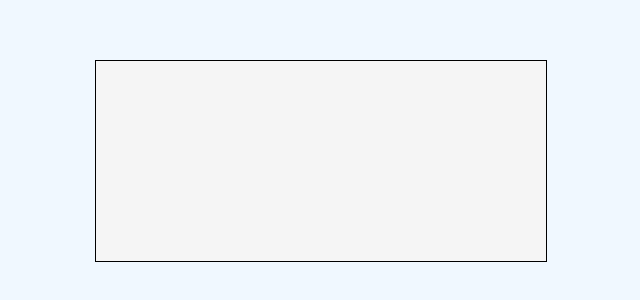
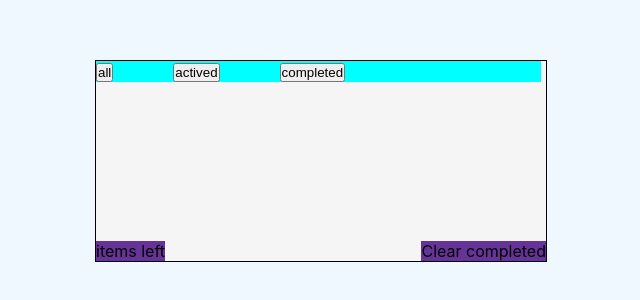
Before and after one commit to yangdepp/to-do-list, a React (Create React App) app: page / in a window 1280 px wide. Shown: the part 240-540 px from the top of the page, without its empty margins (295-935 px from the left). Built offline with nearby package versions, Linux system fonts and the light colour scheme.

Commit message:
chore:html结构和css布局

```diff
--- a/src/App.css
+++ b/src/App.css
@@ -1,3 +1,7 @@
+*{
+  margin: 0;
+  padding: 0;
+}
 html{
   background-color: aliceblue;
 }
@@ -11,3 +15,29 @@ html{
   left: 50%;
   margin: -100px 0 0 -250px;
 }
+.headerContent{
+  background-color: aqua;
+  margin-right: 5px;
+}
+.bto1{
+  margin-right: 60px;
+}
+.footContent{
+  display: inline-block;
+  position: absolute;
+  bottom: 0;
+}
+.left{
+  position: absolute;
+  left: 0;
+  bottom: 0;
+  z-index: 2;
+  background-color: rebeccapurple;
+}
+.right{
+  position: absolute;
+  right: 0;
+  bottom: 0;
+  z-index: 2;
+  background-color: rebeccapurple;
+}
--- a/src/App.js
+++ b/src/App.js
@@ -1,10 +1,20 @@
-import logo from './logo.svg';
 import './App.css';
 
 function App() {
   return (
     <div>
-      <div className="App"></div>
+      <div className="App">
+        <div className='headerContent'>
+          <button className='bto1'>all</button>
+          <button className='bto1'>actived</button>
+          <button className='bto1'>completed</button>
+        </div>
+        <div className='bodyContent'></div>
+
+          <span className='left'>items left</span>
+          <span className='right'>Clear completed</span>
+
+      </div>
     </div>
   );
 }
```
